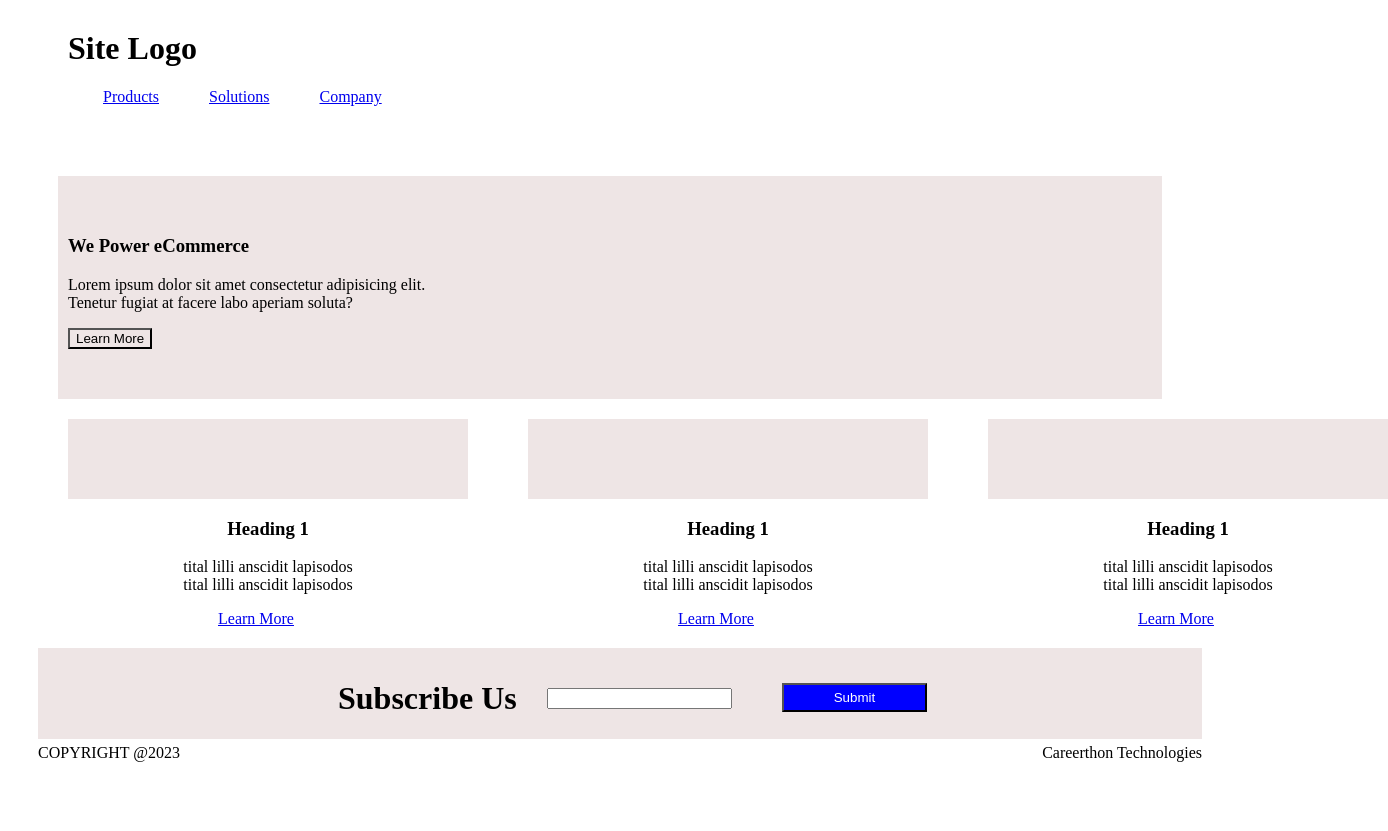
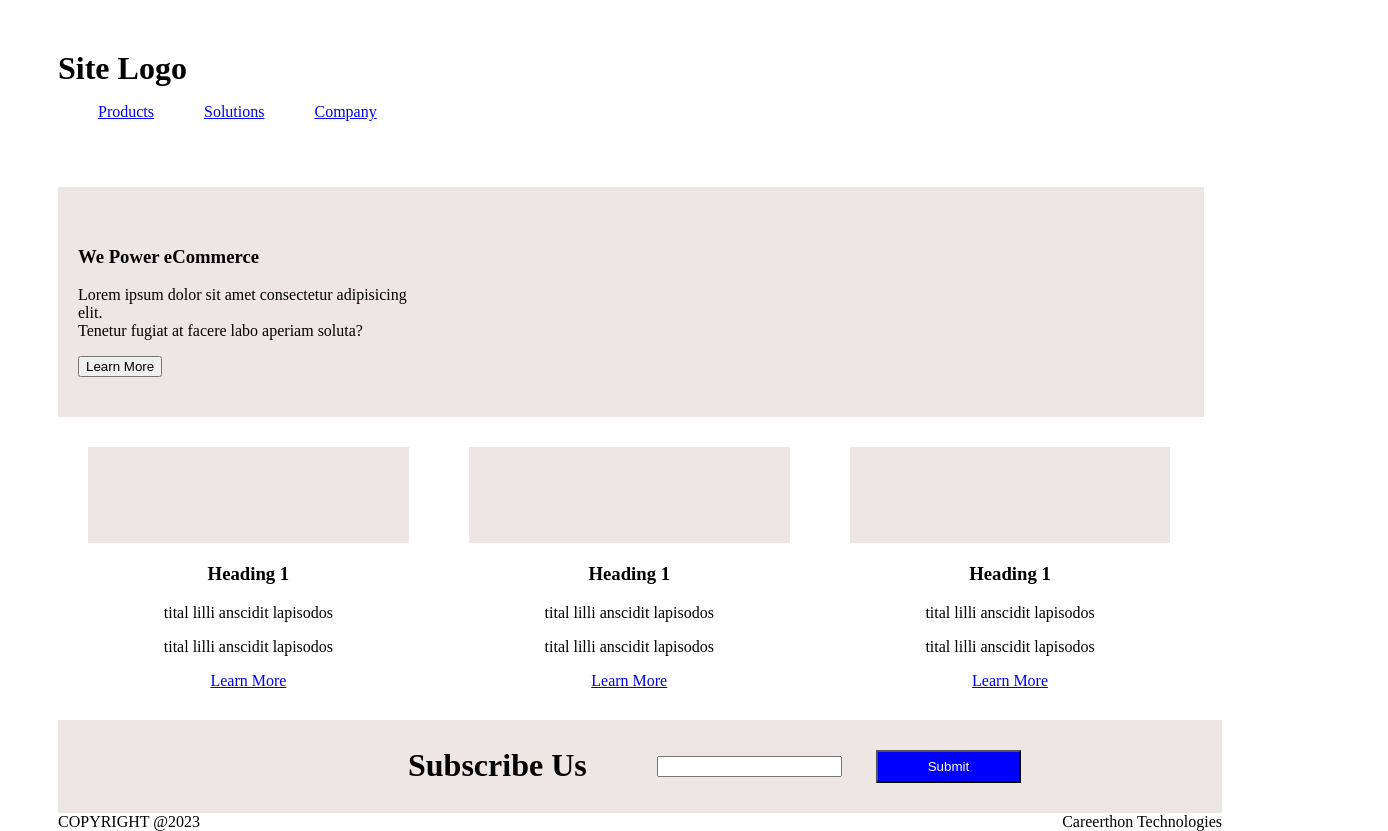
Before and after one commit to singhamisha7/CSS-Template-2, a plain HTML site: page index.html in a window 1280 px wide. Shown: the whole page, 1388 px wide, since content can reach past the window. Before the commit the page ends 800 px from the top, so only its background shows below. Drawn offline with Linux system fonts and the light colour scheme.

Commit message:
changes done

```diff
--- a/index.html
+++ b/index.html
@@ -33,41 +33,36 @@
         <!-- section 1 -->
         <div class="section__container">
           <div class="section__container-empty"></div>
-          <h3 class="section__container-heading">Heading 1</h3>
-          <p class="section__container-content">
-            tital lilli anscidit lapisodos <br />tital lilli anscidit lapisodos
-          </p>
-          <a class="section__container-link"  href="#">Learn More</a>
+          <h3>Heading 1</h3>
+          <p>tital lilli anscidit lapisodos</p>
+          <p>tital lilli anscidit lapisodos</p>
+          <a href="#">Learn More</a>
         </div>
         <!-- section 2 -->
         <div class="section__container">
           <div class="section__container-empty"></div>
-          <h3 class="section__container-heading">Heading 1</h3>
-          <p class="section__container-content">
-            tital lilli anscidit lapisodos <br />tital lilli anscidit lapisodos
-          </p>
-          <a class="section__container-link" href="#">Learn More</a>
+          <h3>Heading 1</h3>
+          <p>tital lilli anscidit lapisodos</p>
+          <p>tital lilli anscidit lapisodos</p>
+          <a href="#">Learn More</a>
         </div>
         <!-- ṣection 3 -->
         <div class="section__container">
           <div class="section__container-empty"></div>
-          <h3 class="section__container-heading">Heading 1</h3>
-          <p class="section__container-content">
-            tital lilli anscidit lapisodos <br />tital lilli anscidit lapisodos
-          </p>
-          <a class="section__container-link" href="#">Learn More</a>
+          <h3>Heading 1</h3>
+          <p>tital lilli anscidit lapisodos</p>
+          <p>tital lilli anscidit lapisodos</p>
+          <a href="#">Learn More</a>
         </div>
       </section>
       <!-- footer section -->
       <footer class="footerup">
-        <div class="footerup__content">
-            <h1 class="footerup__content-heading">Subscribe Us</h1>
-            <div class="footerup__content-text">
-                <label for="name"></label><input type="text" id="name">
-            </div>
-            <div class="footerup__content-button">
-                <button class="footerup__button">Submit</button>
-            </div>
+        <div class="footerup__div">
+          <h1 class="footerup__div-heading">Subscribe Us</h1>
+          <div class="footerup__div-content">
+            <label for="name"></label><input type="text" id="name" />
+            <button class="footerup__div-button">Submit</button>
+          </div>
         </div>
       </footer>
       <!-- footer section -->
--- a/style.css
+++ b/style.css
@@ -1,91 +1,75 @@
 /* Header Setion */
-.wrapper{
-    margin: 30px 70px 20px 30px;
+.wrapper {
+  margin: 50px;
 }
-.header__logo{
-    padding-left: 30px;
-    font-weight: bolder;
+.header {
+  padding-bottom: 50px;
+  display: block;
 }
-.header__items ul{
+.header__logo {
+  display: inline;
+  width: 70%;
+}
+.header__items ul {
+  display: flex;
+  list-style-type: none;
+}
+.header__items ul li {
+  padding-right: 50px;
+  display: block;
+}
+/* content section 1 */
+.content {
+  width: 95%;
+  background-color: rgb(238, 229, 229);
+  padding: 40px 20px;
+  display: block;
+}
+.content__para {
+  width: 30%;
+}
+/* Content Section 2  */
+.section__container {
+  text-align: center;
+  display: inline;
+  width: 31%;
+  float: left;
+  padding: 10px 10px;
+}
+.section__container-empty {
+  background-color: rgb(238, 229, 229);
+  padding: 3em 4em;
+  align-content: center;
+  margin: 20px 20px;
+}
+/* footer section */
+.footerup {
+  margin-top: 20px;
+  float: left;
+  width: 100%;
+  text-align: center;
+  background-color: rgb(238, 229, 229);
+}
+.footerup__div{
     display: flex;
 }
-.header__items  li{
-   list-style-type: none;
-   margin: 0px 25px;
+.footerup__div-heading {
+  padding-left: 350px;
+  padding-top: 5px;
 }
-.header__items li a:hover{
-    color: blue;
+.footerup__div-content {
+  padding: 30px 70px;
 }
-/* content section 1 */
-.content{
-    background-color: rgb(238, 229, 229);
-    padding: 40px 10px 50px  10px;
-    margin: 70px 40px 20px 20px;
-}
-.content__button{
-    background-color: rgb(238, 229, 229);
-}
-.content__button:hover{
-    background-color: blue;
-    color:  white;
-}
-/* Content Section 2  */
-.section{
-    display: flex;
-    align-content: center;
-}
-.section__container{
-    margin: 0px 30px;
-    align-content: center;
-}
-.section__container a:hover{
-    color: blue;
-}
-.section__container-empty{
-    background-color: rgb(238, 229, 229);
-    padding : 40px 200px;
-}
-.section__container-heading{
-    text-align: center;
-
-}
-.section__container-content{
-    text-align: center;
-}
-.section__container-link{
-    padding-left: 150px;
+.footerup__div-button {
+  padding: 7px 50px;
+  margin: 0px 30px;
+  background-color: blue;
+  color: white;
 }
 /* footer section */
-.footerup__content{
-    display: flex;
-    background-color: rgb(238, 229, 229);
-    padding: 10px 200px 0px;
-    margin: 20px 0px 5px;
+.footerdown__left {
+  float: left;
 }
-.footerup__content-heading{
-    padding-left: 100px;
+.footerdown__right {
+  float: right;
 }
-.footerup__content-text{
-    padding: 30px 30px;
-}
-.footerup__content-button{
-    padding: 25px 20px;
-}
-.footerup__button{
-    padding: 5px 50px;
-    background-color: blue;
-    color: white;
-}
-.footerup__button:hover{
-    background-color: white;
-    color: black;
-}
-/* footer section */
-.footerdown__left{
-    float: left;
-
-}
-.footerdown__right{
-    float: right;
-
-}
```
